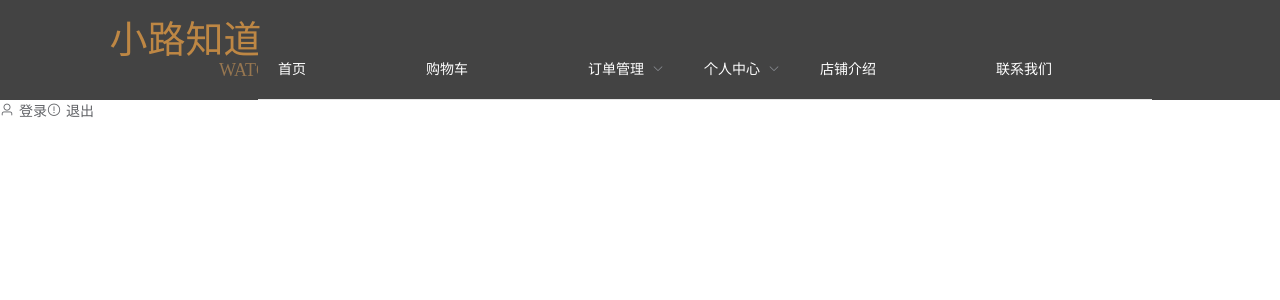
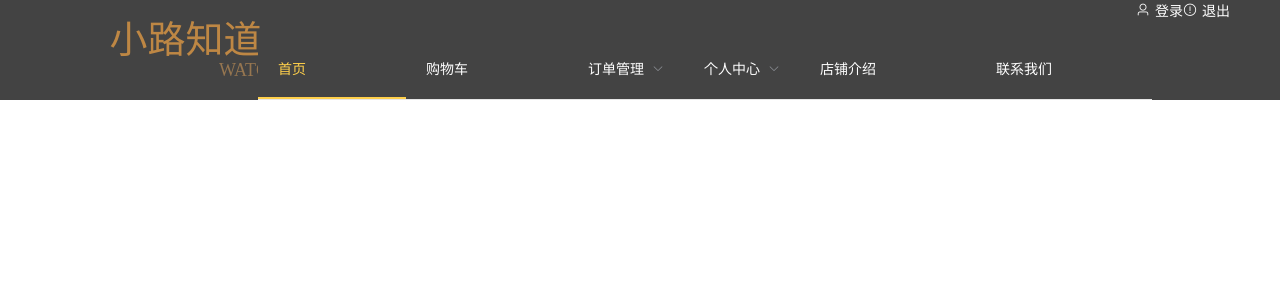
Before and after one commit to YangHuiYun0/clock-mall, a Vue app: page /#/ in a window 1280 px wide. Shown: the top 300 px of the page. Built offline with nearby package versions, Linux system fonts and the light colour scheme.

Commit message:
修改导航栏

```diff
--- a/src/components/headTop.vue
+++ b/src/components/headTop.vue
@@ -5,6 +5,7 @@
         <i>&nbsp;</i>小路知道
         <p>WATCH</p>
       </div>
+      <div class="menu">
         <el-menu
           class="el-menu-demo el-menu-custom"
           mode="horizontal"
@@ -12,8 +13,9 @@
           background-color="#434343"
           text-color="#fff"
           active-text-color="#ffd04b"
-        unique-opened>
-        <el-menu-item index="1">首页</el-menu-item>
+          unique-opened
+          default-active="/main">
+          <el-menu-item index="/main">首页</el-menu-item>
           <el-menu-item index="2">购物车</el-menu-item>
           <el-submenu index="3">
             <template slot="title">订单管理</template>
@@ -29,12 +31,12 @@
           <el-menu-item index="5">店铺介绍</el-menu-item>
           <el-menu-item index="6">联系我们</el-menu-item>
         </el-menu>
-      <span >
-        <el-link icon="el-icon-user">登录</el-link>
-        <el-link icon="el-icon-warning-outline">退出</el-link>
+      </div>
+      <span>
+        <el-link icon="el-icon-user" style="font-size: 14px;color:#fff">登录</el-link>
+        <el-link icon="el-icon-warning-outline" style="font-size: 14px;color:#fff">退出</el-link>
       </span>
     </div>
-
   </div>
 </template>
 
@@ -49,6 +51,12 @@ export default {
   height: 100px;
   background-color: #434343;
   position: relative;
+  display: flex;
+  span{
+    position: absolute;
+    right: 50px;
+
+  }
 }
 .el-menu-custom{
  position: absolute;
--- a/src/page/home.vue
+++ b/src/page/home.vue
@@ -1,6 +1,7 @@
 <template>
   <div>
     <HeadTop/>
+    <router-view></router-view>
   </div>
 </template>
 
--- /dev/null
+++ b/src/page/main.vue
@@ -0,0 +1,37 @@
+<template>
+  <div>
+    <!-- 主页 -->
+    <!-- 轮播图 -->
+    <div class="swpr">
+      <el-carousel trigger="click" height="150px">
+        <el-carousel-item v-for="item in 4" :key="item">
+          <h3 class="small">{{ item }}</h3>
+        </el-carousel-item>
+      </el-carousel>
+    </div>
+  </div>
+</template>
+
+<script>
+export default {
+
+}
+</script>
+
+<style lang="scss" scoped>
+ .el-carousel__item h3 {
+    color: #475669;
+    font-size: 14px;
+    opacity: 0.75;
+    line-height: 150px;
+    margin: 0;
+  }
+
+  .el-carousel__item:nth-child(2n) {
+     background-color: #99a9bf;
+  }
+
+  .el-carousel__item:nth-child(2n+1) {
+     background-color: #d3dce6;
+  }
+</style>
--- a/src/router/index.js
+++ b/src/router/index.js
@@ -3,12 +3,19 @@ import Router from 'vue-router'
 
 Vue.use(Router)
 const home = r => require.ensure([], () => r(require('@/page/home')), 'home');
+const main = r => require.ensure([], () => r(require('@/page/main')), 'main');
 
 const routes = [
 	{
 		path: '/',
-		component: home
-  },
+		component: home,
+		children: [{
+			path: '/main',
+			component: main,
+			meta: [],
+    },]
+	},
+
 ]
 
 export default new Router({
```
Lines whose indentation alone changed are shown as unchanged.
